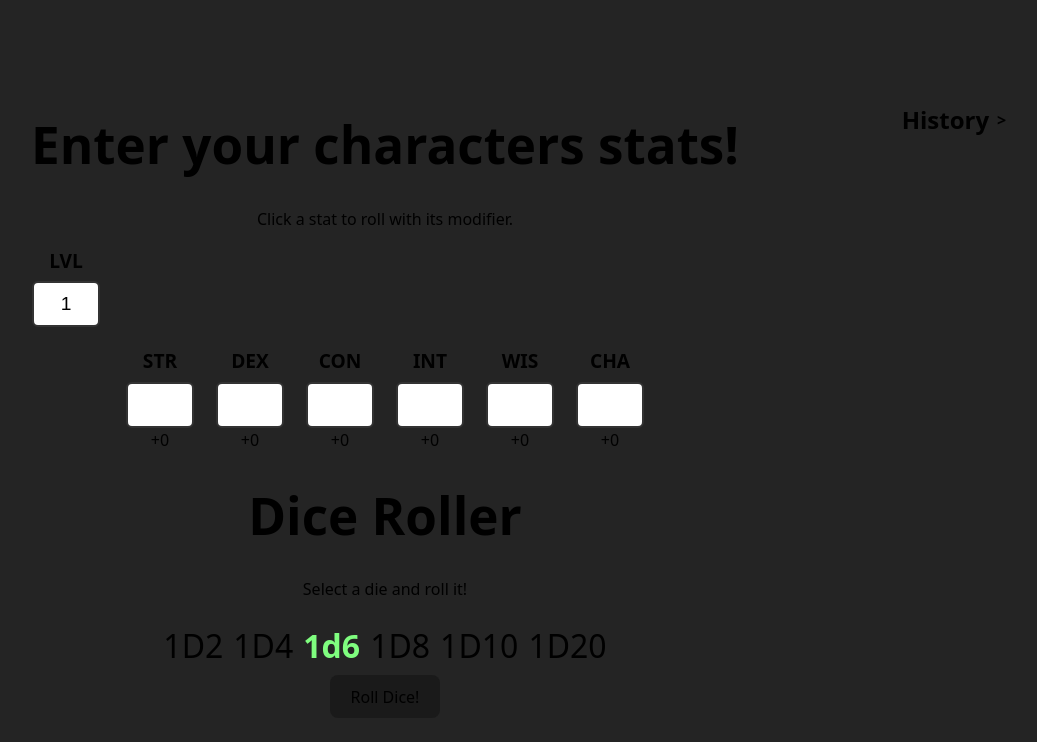
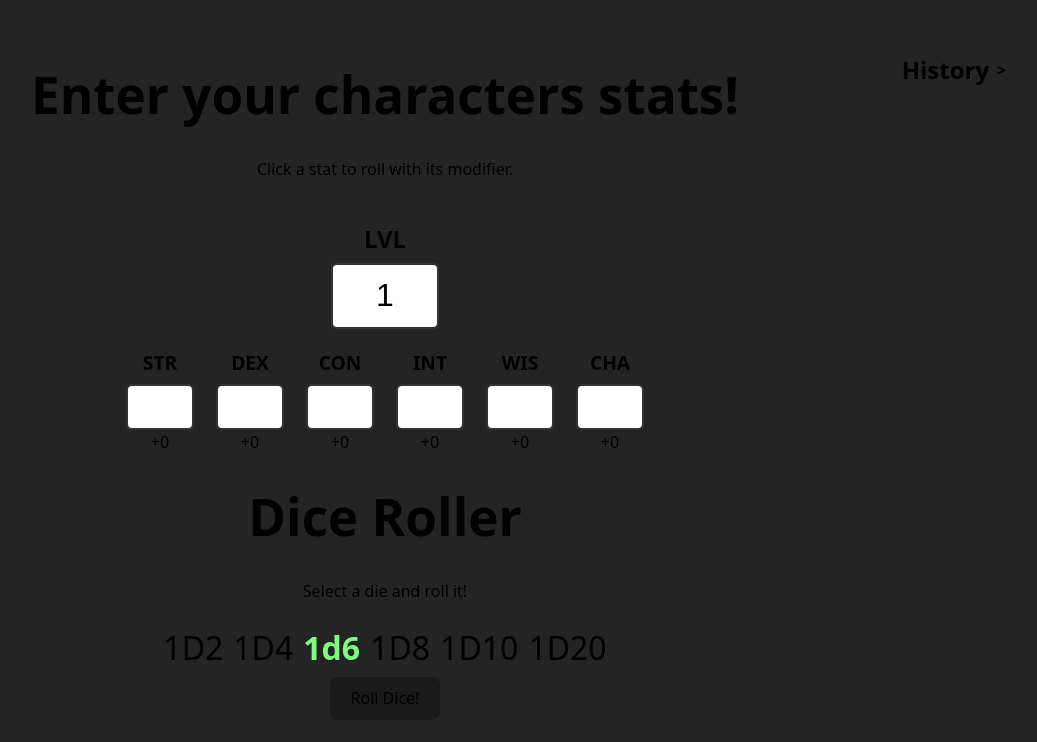
Before and after one commit to shaneTF/dnd_dice_roller, a React (Vite) app: page / in a window 1280 px wide. Shown: the top 742 px of the page, without its empty margins (60-1097 px from the left). Built offline with nearby package versions, Linux system fonts and the light colour scheme.

Commit message:
Added css and fixed upward shift when rolling first die.

```diff
--- a/src/App.css
+++ b/src/App.css
@@ -60,3 +60,9 @@
 .accordion-arrow.open {
   transform: rotate(90deg);
 }
+
+.character-level {
+  display: flex;
+  justify-content: center;
+  margin-top: 40px;
+}
--- a/src/App.jsx
+++ b/src/App.jsx
@@ -80,12 +80,13 @@ function App() {
             <h1>Enter your characters stats!</h1>
             <p>Click a stat to roll with its modifier.</p>
           </div>
-          <div>
+          <div className="character-level">
             <CharacterLevel
               characterLevel={characterLevel}
               characterLevelChange={setCharacterLevel}
             />
           </div>
+
           <div>
             <CharacterStats
               stats={stats}
@@ -108,7 +109,13 @@ function App() {
             <button onClick={handleClick}>Roll Dice!</button>
           </div>
           <div>
-            <span className="roll-result">{diceRoll}</span>
+            {diceRoll ? (
+              <span className="roll-result">{diceRoll}</span>
+            ) : (
+              <span className="roll-result" style={{ opacity: 0 }}>
+                0
+              </span>
+            )}
           </div>
         </div>
 
--- a/src/components/characterLevel.css
+++ b/src/components/characterLevel.css
@@ -0,0 +1,23 @@
+.lvl-block {
+  display: flex;
+  flex-direction: column;
+  align-items: center;
+  width: 70px;
+}
+.lvl-label {
+  font-size: 1.5rem;
+  font-weight: bold;
+  margin-bottom: 6px;
+  transition:
+    text-shadow 0.3s ease,
+    color 0.3s ease;
+}
+
+.lvl-input {
+  width: 100px;
+  height: 60px;
+  text-align: center;
+  font-size: 2rem;
+  border: 2px solid #333;
+  border-radius: 6px;
+}
--- a/src/components/characterLevel.jsx
+++ b/src/components/characterLevel.jsx
@@ -1,13 +1,15 @@
+import "./characterLevel.css";
+
 export default function CharacterLevel({
   characterLevel,
   characterLevelChange,
 }) {
   return (
-    <div className="stat-block">
-      <div className="stat-label">LVL</div>
+    <div className="lvl-block">
+      <div className="lvl-label">LVL</div>
       <input
         type="text"
-        className="stat-input"
+        className="lvl-input"
         value={characterLevel}
         onChange={(e) => characterLevelChange(e.target.value)}
       />
```
